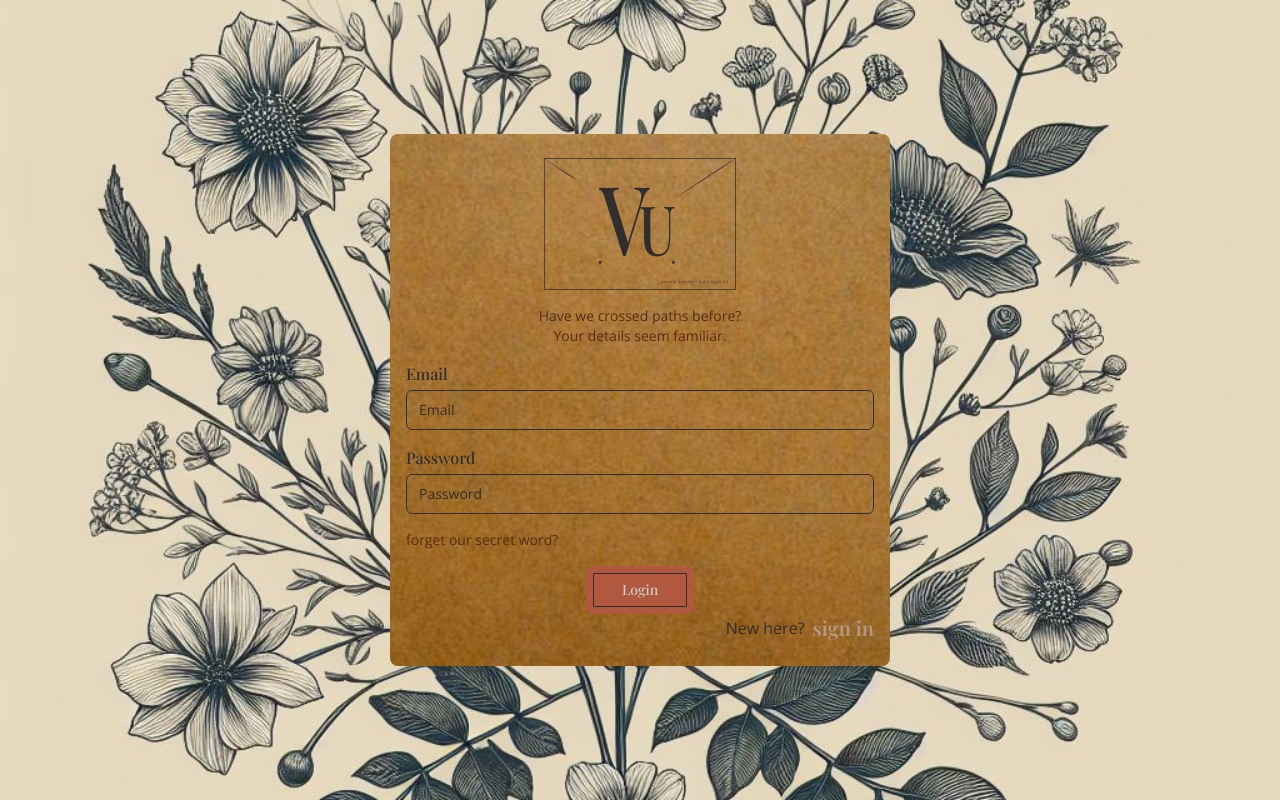
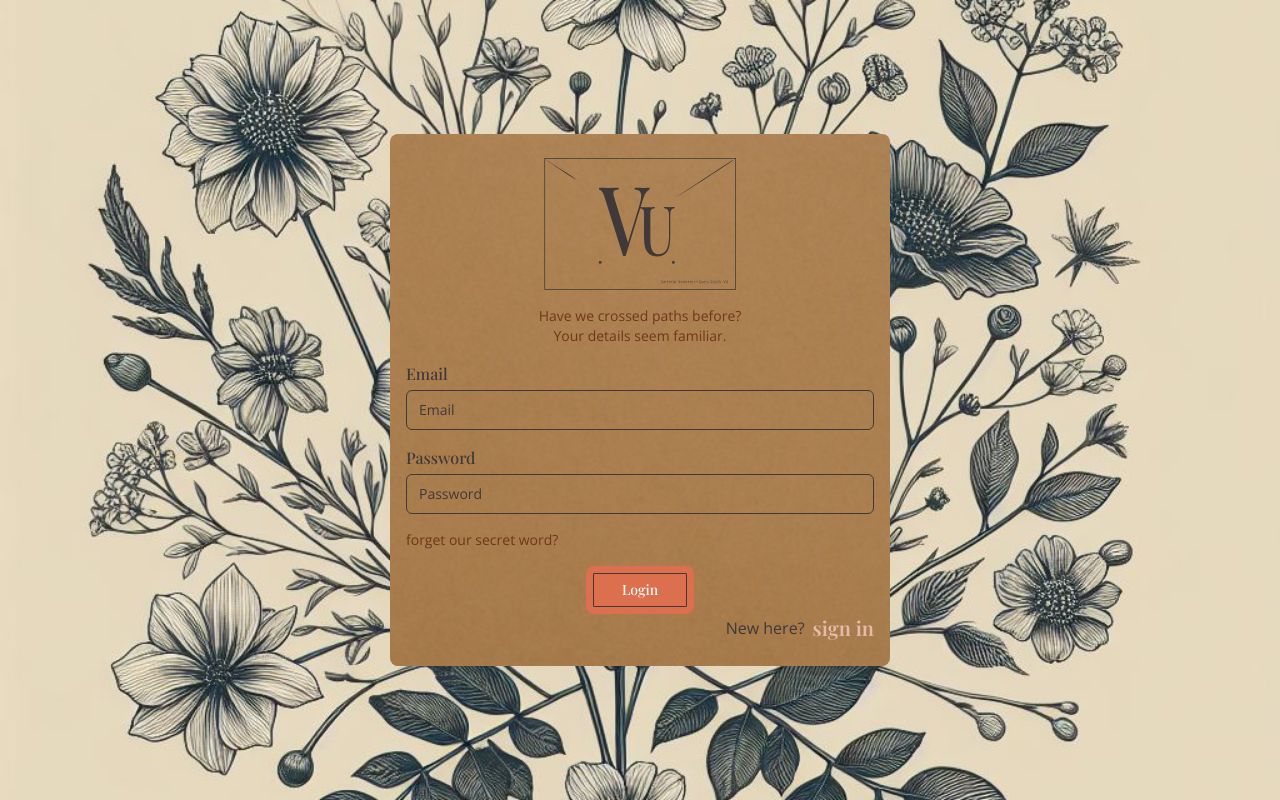
Before and after one commit to mjad218/VU-project, a Next.js app: page /login in a window 1280 px wide. Built offline with nearby package versions, Linux system fonts and the light colour scheme.

Commit message:
fix z-index

```diff
--- a/src/components/login/index.tsx
+++ b/src/components/login/index.tsx
@@ -5,7 +5,7 @@ import { TextureBackground } from "../texture-wrapper";
 export const LoginPage = () => {
   return (
     <div className=" h-svh w-screen bg-loginBg bg-no-repeat bg-cover bg-center flex items-center justify-center">
-      <TextureBackground className="md:w-[500px] w-[calc(100%-30px)] rounded-lg min-h-96 flex flex-col justify-between px-4 py-6">
+      <TextureBackground className="md:w-[500px] w-[calc(100%-30px)] rounded-lg min-h-96 flex flex-col justify-between px-4 py-6 -z-1">
         <LoginForm />
 
         <span className=" self-end text-[var(--brown)] text-base flex gap-2 items-center">
--- a/src/components/texture-wrapper/index.tsx
+++ b/src/components/texture-wrapper/index.tsx
@@ -5,16 +5,27 @@ type IProps = {
   children?: ReactNode | undefined;
   className?: string | undefined;
 };
+
 export const TextureBackground = (props: IProps) => {
   return (
     <div
       className={cn(
-        "overflow-hidden bg-texture bg-no-repeat bg-cover bg-center relative ",
-        props.className
+        "overflow-hidden bg-[var(--beige)] relative ",
+        props.className,
+        "p-0 px-0 py-0"
       )}
     >
-      <div className="h-full w-full bg-black opacity-20 flex-1   absolute top-0 right-0 left-0 bottom-0" />
-      {props.children}
+      <div className="h-full bg-texture bg-no-repeat bg-cover bg-center w-full opacity-20 flex-1 absolute top-0 right-0 left-0 bottom-0 z-0" />
+
+      <div
+        className={cn(
+          "overflow-hidden bg-[var(--beige)] relative  ",
+          props.className,
+          "w-full h-full bg-transparent"
+        )}
+      >
+        {props.children}
+      </div>
     </div>
   );
 };
```
